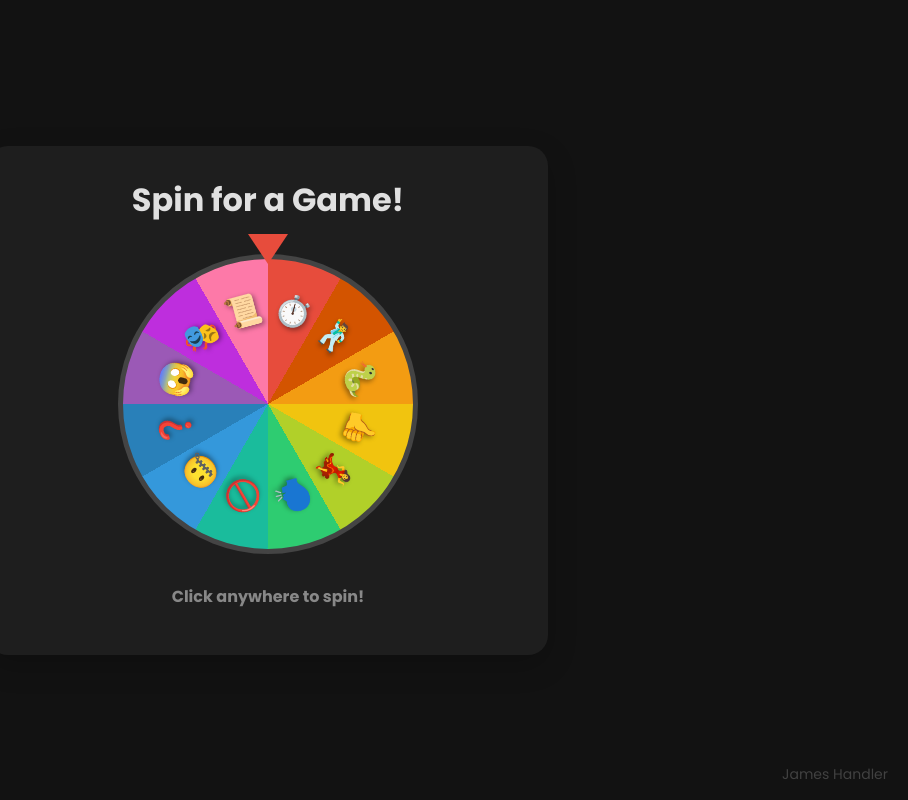
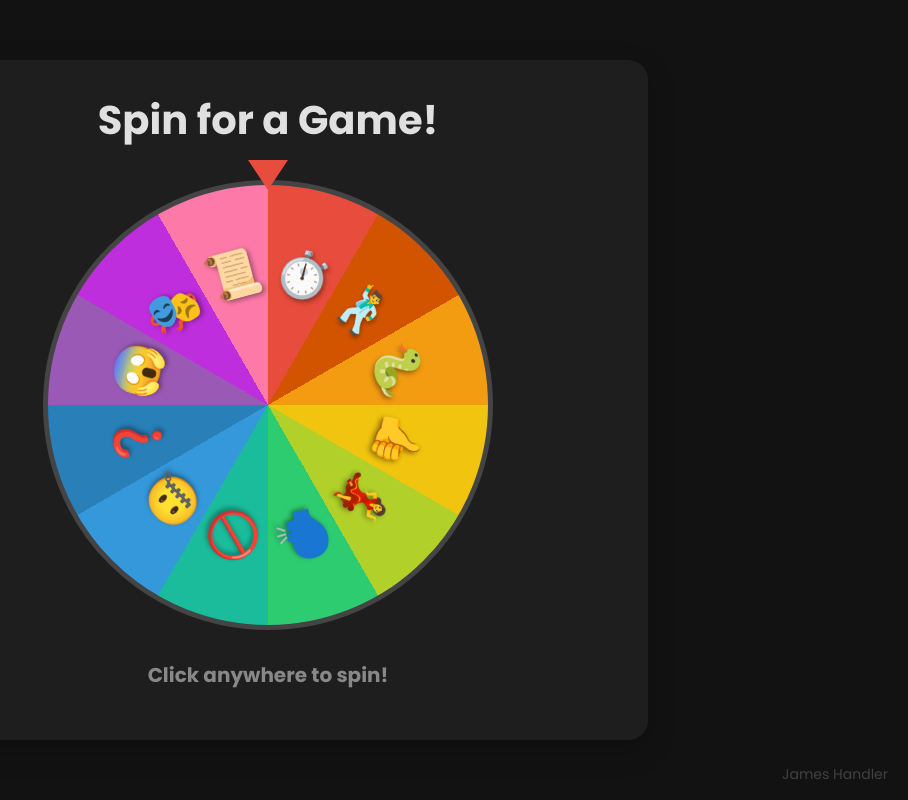
Before and after one commit to JamesHandler28/party-wheel-game, a plain HTML site: page index.html in a window 1280 px wide. Shown: the whole page, without its empty margins (372-1280 px from the left). Drawn offline with Linux system fonts and the light colour scheme.

Commit message:
added scaling for larger screens

```diff
--- a/script.js
+++ b/script.js
@@ -27,9 +27,14 @@ let currentRotation = 0;
 let gameState = 'ready';
 
 function setupWheel() {
+    wheel.innerHTML = '';
+
     const segmentAngle = 360 / games.length;
     const colors = ['#e74c3c', '#d35400', '#f39c12', '#f1c40f', '#b1d029ff', '#2ecc71', '#1abc9c', '#3498db', '#2980b9', '#9b59b6', '#be2edd', '#fd79a8'];
     let gradientParts = [];
+
+    const wheelDiameter = wheel.offsetWidth;
+    const radius = wheelDiameter * 0.30;
 
     games.forEach((game, index) => {
         const startAngle = index * segmentAngle;
@@ -38,7 +43,6 @@ function setupWheel() {
 
         const labelAngle = startAngle + (segmentAngle / 2);
         const labelAngleRad = (labelAngle - 90) * Math.PI / 180;
-        const radius = 95;
 
         const x = radius * Math.cos(labelAngleRad);
         const y = radius * Math.sin(labelAngleRad);
@@ -106,3 +110,5 @@ wheel.addEventListener('transitionend', () => {
 
 // Initialize the wheel
 setupWheel();
+
+window.addEventListener('resize', setupWheel);
--- a/style.css
+++ b/style.css
@@ -17,19 +17,22 @@ body {
     border-radius: 20px;
     box-shadow: 0 10px 30px rgba(0, 0, 0, 0.2); /* Adjusted shadow for dark bg */
     text-align: center;
-    width: 90%;
-    max-width: 500px;
+    width: 95vw;
+    max-width: 700px;
 }
 
 h1 {
     color: #E0E0E0; /* Changed to light text */
     margin-top: 0;
+    font-size: calc(24px + 2vmin);
 }
 
 .wheel-container {
     position: relative;
-    width: 300px;
-    height: 300px;
+    width: 65vmin;
+    height: 65vmin;
+    max-width: 450px;
+    max-height: 450px;
     margin: 30px auto;
 }
 
@@ -62,6 +65,7 @@ h1 {
     color: #888;
     font-weight: bold;
     margin-top: 20px;
+    font-size: calc(12px + 1vmin);
 }
 
 #overlay {
@@ -118,7 +122,7 @@ h1 {
 
 .wheel-label {
     position: absolute;
-    font-size: 30px;
+    font-size: clamp(14px, 6vmin, 45px);
     text-shadow: 2px 2px 5px rgba(0, 0, 0, 0.4);
 }
 
```
